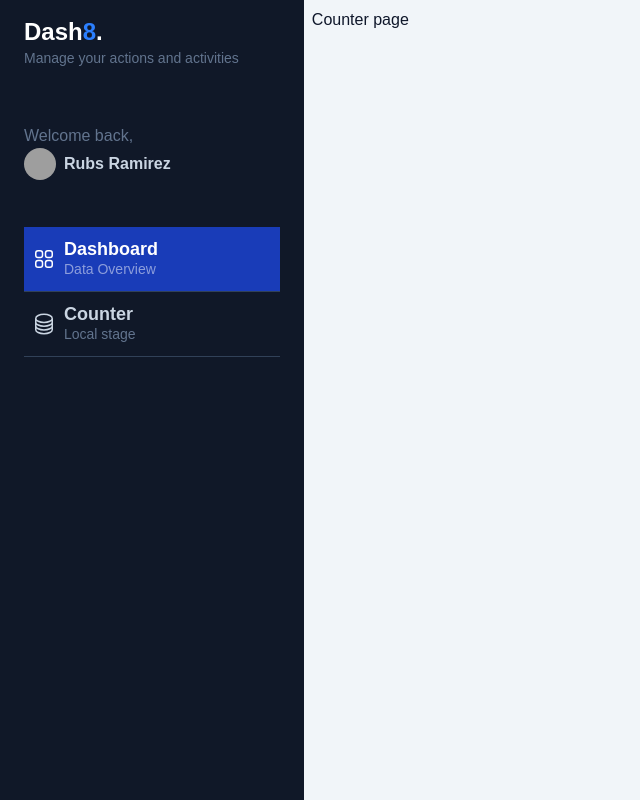
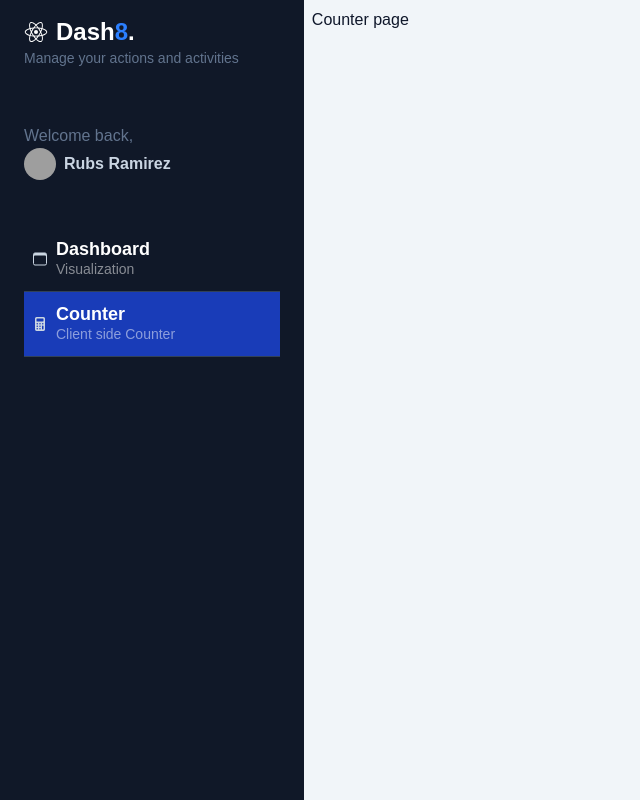
Before and after one commit to RubsReynod/my-dashboard, a Next.js app: page /dashboard/counter in a window 1280 px wide. Shown: the whole page, without its empty margins (0-640 px from the left). Built offline with nearby package versions, Linux system fonts and the light colour scheme; grey boxes are pictures that could not be loaded.

Commit message:
41 - Side bar item

```diff
--- a/package.json
+++ b/package.json
@@ -11,7 +11,8 @@
   "dependencies": {
     "next": "16.0.7",
     "react": "19.2.0",
-    "react-dom": "19.2.0"
+    "react-dom": "19.2.0",
+    "react-icons": "^5.5.0"
   },
   "devDependencies": {
     "@tailwindcss/postcss": "^4",
--- a/src/app/components/Sidebar.tsx
+++ b/src/app/components/Sidebar.tsx
@@ -1,4 +1,22 @@
 import Image from "next/image"
+import { IoCalculator, IoLogoReact } from "react-icons/io5"
+import SidebarMenuItem from "./SidebarMenuItem"
+import { IoBrowsersOutline } from "react-icons/io5"
+
+const menuItems = [
+  {
+    path: "/dashboard/main",
+    icon: <IoBrowsersOutline />,
+    title: "Dashboard",
+    subTitle: "Visualization"
+  },
+  {
+    path: "/dashboard/counter",
+    icon: <IoCalculator />,
+    title: "Counter",
+    subTitle: "Client side Counter"
+  }
+]
 
 const Sidebar = () => {
   return (
@@ -8,7 +26,11 @@ const Sidebar = () => {
       style={{ width: 400 }}
     >
       <div id="logo" className="my-4 px-6">
-        <h1 className="text-lg md:text-2xl font-bold text-white">Dash<span className="text-blue-500">8</span>.</h1>
+        <h1 className="flex items-center text-lg md:text-2xl font-bold text-white">
+          <IoLogoReact className="mr-2" />
+          <span>Dash</span>
+          <span className="text-blue-500">8</span>.
+        </h1>
         <p className="text-slate-500 text-sm">Manage your actions and activities</p>
       </div>
       <div id="profile" className="px-6 py-10">
@@ -29,29 +51,15 @@ const Sidebar = () => {
         </a>
       </div>
       <div id="nav" className="w-full px-6">
-        <a href="#" className="w-full px-2 inline-flex space-x-2 items-center border-b border-slate-700 py-3 bg-blue-800 hover:bg-white/5 transition ease-linear duration-150">
-          <div>
-            <svg xmlns="http://www.w3.org/2000/svg" fill="none" viewBox="0 0 24 24" strokeWidth="1.5" stroke="currentColor" className="w-6 h-6 text-white">
-              <path strokeLinecap="round" strokeLinejoin="round" d="M3.75 6A2.25 2.25 0 016 3.75h2.25A2.25 2.25 0 0110.5 6v2.25a2.25 2.25 0 01-2.25 2.25H6a2.25 2.25 0 01-2.25-2.25V6zM3.75 15.75A2.25 2.25 0 016 13.5h2.25a2.25 2.25 0 012.25 2.25V18a2.25 2.25 0 01-2.25 2.25H6A2.25 2.25 0 013.75 18v-2.25zM13.5 6a2.25 2.25 0 012.25-2.25H18A2.25 2.25 0 0120.25 6v2.25A2.25 2.25 0 0118 10.5h-2.25a2.25 2.25 0 01-2.25-2.25V6zM13.5 15.75a2.25 2.25 0 012.25-2.25H18a2.25 2.25 0 012.25 2.25V18A2.25 2.25 0 0118 20.25h-2.25A2.25 2.25 0 0113.5 18v-2.25z" />
-            </svg>
-          </div>
-          <div className="flex flex-col">
-            <span className="text-lg font-bold leading-5 text-white">Dashboard</span>
-            <span className="text-sm text-white/50 hidden md:block">Data Overview</span>
-          </div>
-        </a>
-
-        <a href="#" className="w-full px-2 inline-flex space-x-2 items-center border-b border-slate-700 py-3 hover:bg-white/5 transition ease-linear duration-150">
-          <div>
-            <svg xmlns="http://www.w3.org/2000/svg" fill="none" viewBox="0 0 24 24" strokeWidth="1.5" stroke="currentColor" className="w-6 h-6">
-              <path strokeLinecap="round" strokeLinejoin="round" d="M20.25 6.375c0 2.278-3.694 4.125-8.25 4.125S3.75 8.653 3.75 6.375m16.5 0c0-2.278-3.694-4.125-8.25-4.125S3.75 4.097 3.75 6.375m16.5 0v11.25c0 2.278-3.694 4.125-8.25 4.125s-8.25-1.847-8.25-4.125V6.375m16.5 0v3.75m-16.5-3.75v3.75m16.5 0v3.75C20.25 16.153 16.556 18 12 18s-8.25-1.847-8.25-4.125v-3.75m16.5 0c0 2.278-3.694 4.125-8.25 4.125s-8.25-1.847-8.25-4.125" />
-            </svg>
-          </div>
-          <div className="flex flex-col">
-            <span className="text-lg text-slate-300 font-bold leading-5">Counter</span>
-            <span className="text-sm text-slate-500 hidden md:block">Local stage</span>
-          </div>
-        </a>
+        {menuItems.map((item) => (
+          <SidebarMenuItem
+            key={item.path}
+            path={item.path}
+            icon={item.icon}
+            title={item.title}
+            subTitle={item.subTitle}
+          />
+        ))}
       </div>
     </div>
   )
--- /dev/null
+++ b/src/app/components/SidebarMenuItem.tsx
@@ -0,0 +1,27 @@
+"use client"
+import Link from 'next/link'
+import { usePathname } from 'next/navigation'
+import { FC, JSX } from 'react'
+
+interface Props{
+  path: string
+  icon: JSX.Element
+  title: string
+  subTitle: string
+}
+
+const SidebarMenuItem: FC<Props> = ({path, icon, title, subTitle}) => {
+  const pathname = usePathname()
+
+  return (
+   <Link href={path} className={`sidebarItem ${pathname === path ? "sidebarItemActive" : ''}`}>
+      {icon}
+      <div className="flex flex-col">
+        <span className="text-lg font-bold leading-5 text-white">{title}</span>
+        <span className="text-sm text-white/50 hidden md:block">{subTitle}</span>
+      </div>
+    </Link>
+  )
+}
+
+export default SidebarMenuItem
--- /dev/null
+++ b/src/app/components/components.module.css
@@ -0,0 +1,9 @@
+@layer utilities {
+  .sidebarItem {
+    @apply w-full px-2 inline-flex space-x-2 items-center border-b border-slate-700 py-3 hover:bg-white/5 transition ease-linear duration-150
+  }
+
+  .sidebarItemActive {
+    @apply bg-blue-800
+  }
+}
--- /dev/null
+++ b/src/app/dashboard/main/page.tsx
@@ -0,0 +1,9 @@
+import React from 'react'
+
+const page = () => {
+  return (
+    <div>Main page</div>
+  )
+}
+
+export default page
--- a/src/app/globals.css
+++ b/src/app/globals.css
@@ -1,4 +1,5 @@
 @import "tailwindcss";
+@import "./components/components.module.css";
 
 :root {
   --background: #ffffff;
--- a/src/app/page.tsx
+++ b/src/app/page.tsx
@@ -1,5 +1,5 @@
 import { redirect } from "next/navigation";
 
 export default function HomePage() {
-  redirect("/dashboard/counter")
+  redirect("/dashboard/main")
 }
```
Also changed, not shown: 1 other file (tests, documents, lock files or other folders).
